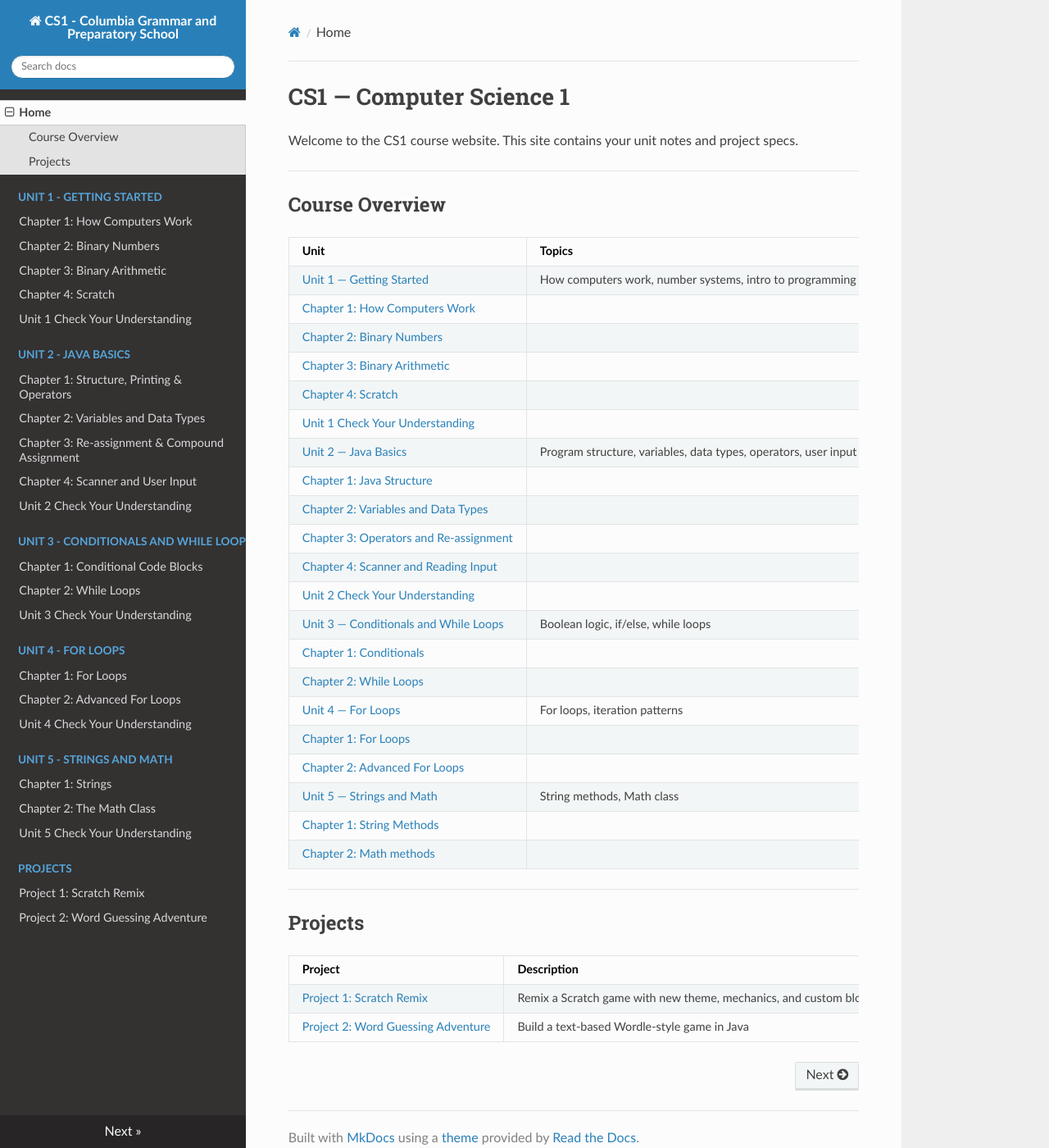
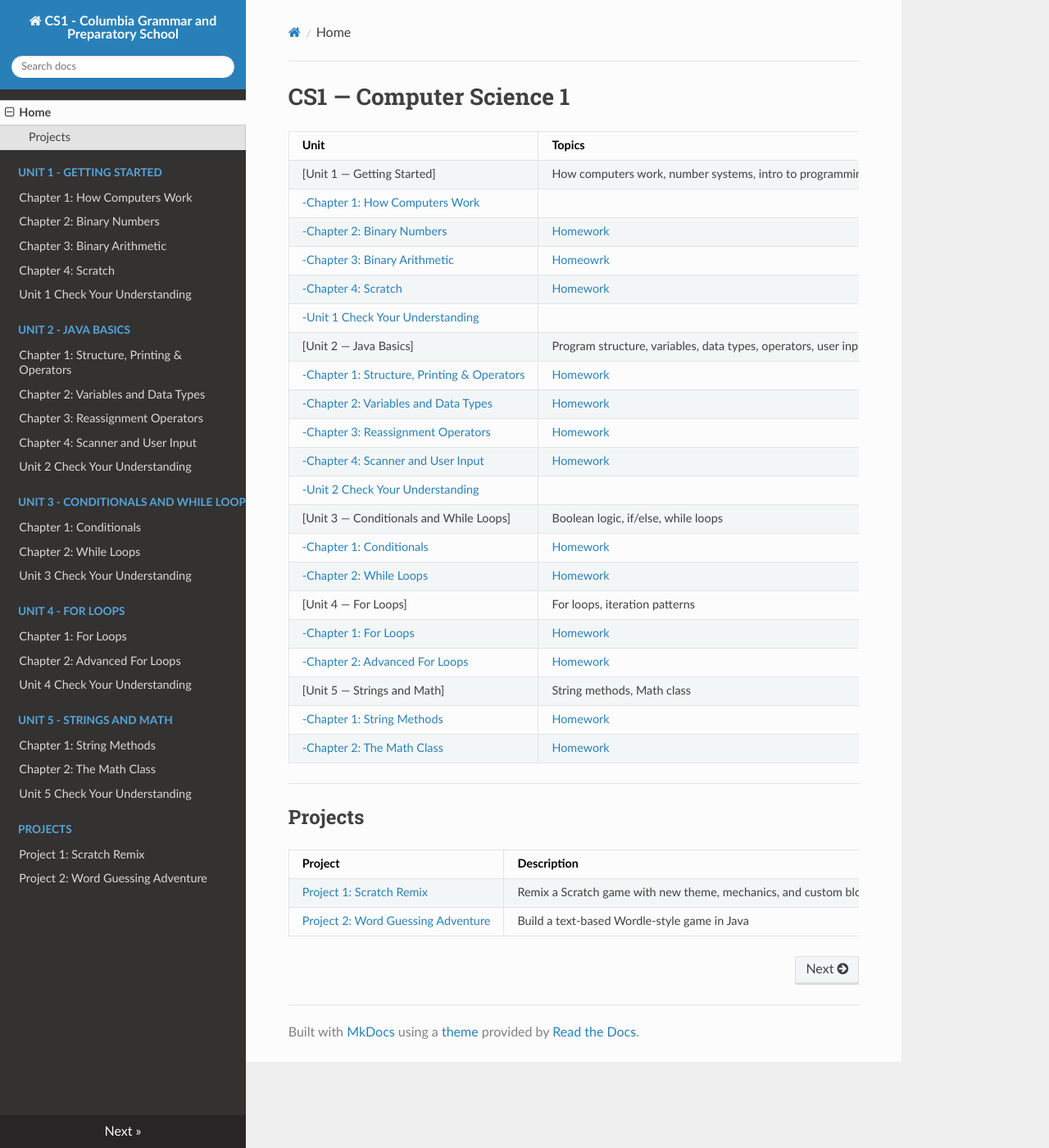
Before and after one commit to kjergens/cs1-site, an MkDocs documentation site: the page built from docs/index.md, in a window 1280 px wide and 1400 px high. Shown: the whole window at 82% size. Built offline with MkDocs 1.6.1, drawn with Linux system fonts in a browser that asks for light colours; nearby versions of some CDN libraries.

Commit message:
align the nav and homepage TOC /  put HW in the homepage TOC / tried to add bullets to TOC

```diff
--- a/docs/index.md
+++ b/docs/index.md
@@ -1,34 +1,28 @@
 # CS1 — Computer Science 1
-
-Welcome to the CS1 course website. This site contains your unit notes and project specs.
-
----
-
-## Course Overview
 
 | Unit | Topics |
 |---|---|
-| [Unit 1 — Getting Started](unit1/notes_01_how_computers_work.md) | How computers work, number systems, intro to programming |
-|     [    Chapter 1: How Computers Work](unit1/notes_01_how_computers_work.md)|
-|     [    Chapter 2: Binary Numbers](unit1/notes_02_binary_numbers.md)|
-|     [    Chapter 3: Binary Arithmetic](unit1/notes_03_binary_operations.md)|
-|     [    Chapter 4: Scratch](unit1/notes_04_scratch.md)|
-|     [    Unit 1 Check Your Understanding](unit1/unit1_check_understanding.md) |
-| [Unit 2 — Java Basics](unit2/notes_01_java_structure.md) | Program structure, variables, data types, operators, user input |
-|     [    Chapter 1: Java Structure](unit2/notes_01_java_structure.md)|
-|     [    Chapter 2: Variables and Data Types](unit2/notes_02_variables.md)|
-|     [    Chapter 3: Operators and Re-assignment](unit2/notes_03_operators_reassignment.md)|
-|     [    Chapter 4: Scanner and Reading Input](unit2/notes_04_scanner.md)|
-|     [    Unit 2 Check Your Understanding](unit2/unit2_check_understanding.md) |
-| [Unit 3 — Conditionals and While Loops](unit3/notes_01_conditionals.md) | Boolean logic, if/else, while loops |
-|     [    Chapter 1: Conditionals](unit3/notes_01_conditionals.md)|
-|     [    Chapter 2: While Loops](unit3/notes_02_while_loops.md)|
-| [Unit 4 — For Loops](unit4/notes_01_for_loops.md) | For loops, iteration patterns |
-|     [    Chapter 1: For Loops](unit4/notes_01_for_loops.md)|
-|     [    Chapter 2: Advanced For Loops](unit4/notes_02_advanced_for_loops.md)|
-| [Unit 5 — Strings and Math](unit5/notes_01_strings.md) | String methods, Math class |
-|     [    Chapter 1: String Methods](unit5/notes_01_strings.md)|
-|     [    Chapter 2: Math methods](unit5/notes_02_math.md)|
+| [Unit 1 — Getting Started]| How computers work, number systems, intro to programming |
+|     [    -Chapter 1: How Computers Work](unit1/notes_01_how_computers_work.md)|
+|     [    -Chapter 2: Binary Numbers](unit1/notes_02_binary_numbers.md)|[Homework](unit1/notes_02_binary_numbers.md#homework)
+|     [    -Chapter 3: Binary Arithmetic](unit1/notes_03_binary_operations.md)|[Homeowrk](unit1/notes_03_binary_operations.md#homework)
+|     [    -Chapter 4: Scratch](unit1/notes_04_scratch.md)|[Homework](unit1/notes_04_scratch.md#homeowrk)
+|     [    -Unit 1 Check Your Understanding](unit1/unit1_check_understanding.md) |
+| [Unit 2 — Java Basics]| Program structure, variables, data types, operators, user input |
+|     [    -Chapter 1: Structure, Printing & Operators](unit2/notes_01_java_structure.md)|[Homework](unit2/notes_01_java_structure.md#homeowrk)
+|     [    -Chapter 2: Variables and Data Types](unit2/notes_02_variables.md)|[Homework](unit2/notes_02_variables.md#homeowrk)
+|     [    -Chapter 3: Reassignment Operators](unit2/notes_03_operators_reassignment.md)|[Homework](unit2/notes_03_operators_reassignment.md#homeowrk)
+|     [    -Chapter 4: Scanner and User Input](unit2/notes_04_scanner.md)|[Homework](unit2/notes_04_scanner.md#homeowrk)
+|     [    -Unit 2 Check Your Understanding](unit2/unit2_check_understanding.md) |
+| [Unit 3 — Conditionals and While Loops] | Boolean logic, if/else, while loops |
+|     [    -Chapter 1: Conditionals](unit3/notes_01_conditionals.md)|[Homework](unit3/notes_01_conditionals.md#homeowrk)
+|     [    -Chapter 2: While Loops](unit3/notes_02_while_loops.md)|[Homework](unit3/notes_02_while_loops.md#homeowrk)
+| [Unit 4 — For Loops] | For loops, iteration patterns |
+|     [    -Chapter 1: For Loops](unit4/notes_01_for_loops.md)|[Homework](unit4/notes_01_for_loops.md#homeowrk)
+|     [    -Chapter 2: Advanced For Loops](unit4/notes_02_advanced_for_loops.md)|[Homework](unit4/notes_02_advanced_for_loops.md#homeowrk)
+| [Unit 5 — Strings and Math]| String methods, Math class |
+|     [    -Chapter 1: String Methods](unit5/notes_01_strings.md)|[Homework](unit5/notes_01_strings.md#homeowrk)
+|     [    -Chapter 2: The Math Class](unit5/notes_02_math.md)|[Homework](unit5/notes_02_math.md#homeowrk)
 
 ---
 
--- a/mkdocs.yml
+++ b/mkdocs.yml
@@ -28,11 +28,11 @@ nav:
   - Unit 2 - Java Basics:
     - "Chapter 1: Structure, Printing & Operators": unit2/notes_01_java_structure.md
     - "Chapter 2: Variables and Data Types": unit2/notes_02_variables.md
-    - "Chapter 3: Re-assignment & Compound Assignment": unit2/notes_03_operators_reassignment.md
+    - "Chapter 3: Reassignment Operators": unit2/notes_03_operators_reassignment.md
     - "Chapter 4: Scanner and User Input": unit2/notes_04_scanner.md
     - "Unit 2 Check Your Understanding": unit2/unit2_check_understanding.md
   - Unit 3 - Conditionals and While Loops:
-    - "Chapter 1: Conditional Code Blocks": unit3/notes_01_conditionals.md
+    - "Chapter 1: Conditionals": unit3/notes_01_conditionals.md
     - "Chapter 2: While Loops": unit3/notes_02_while_loops.md
     - "Unit 3 Check Your Understanding": unit3/unit3_check_understanding.md
   - Unit 4 - For Loops:
@@ -40,7 +40,7 @@ nav:
     - "Chapter 2: Advanced For Loops": unit4/notes_02_advanced_for_loops.md
     - "Unit 4 Check Your Understanding": unit4/unit4_check_understanding.md
   - Unit 5 - Strings and Math:
-    - "Chapter 1: Strings": unit5/notes_01_strings.md
+    - "Chapter 1: String Methods": unit5/notes_01_strings.md
     - "Chapter 2: The Math Class": unit5/notes_02_math.md
     - "Unit 5 Check Your Understanding": unit5/unit5_check_understanding.md
   - Projects:
```
